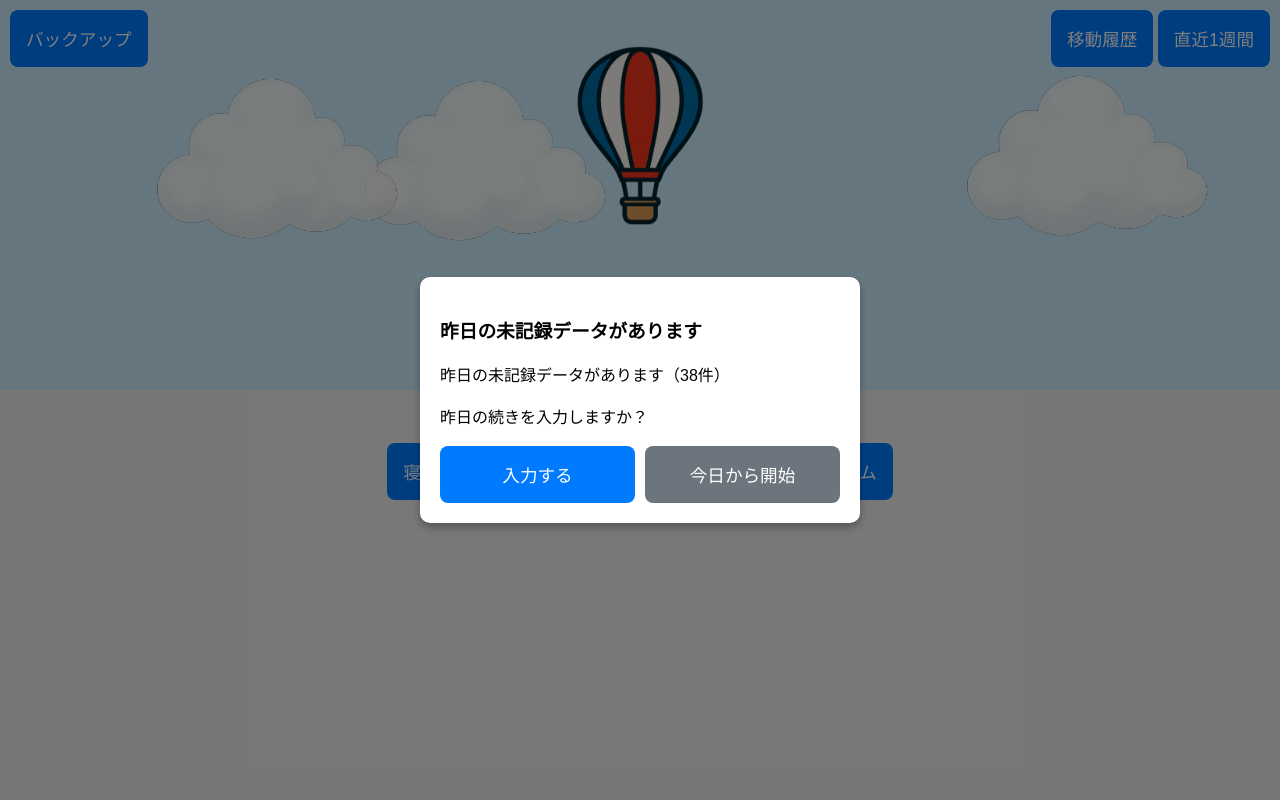
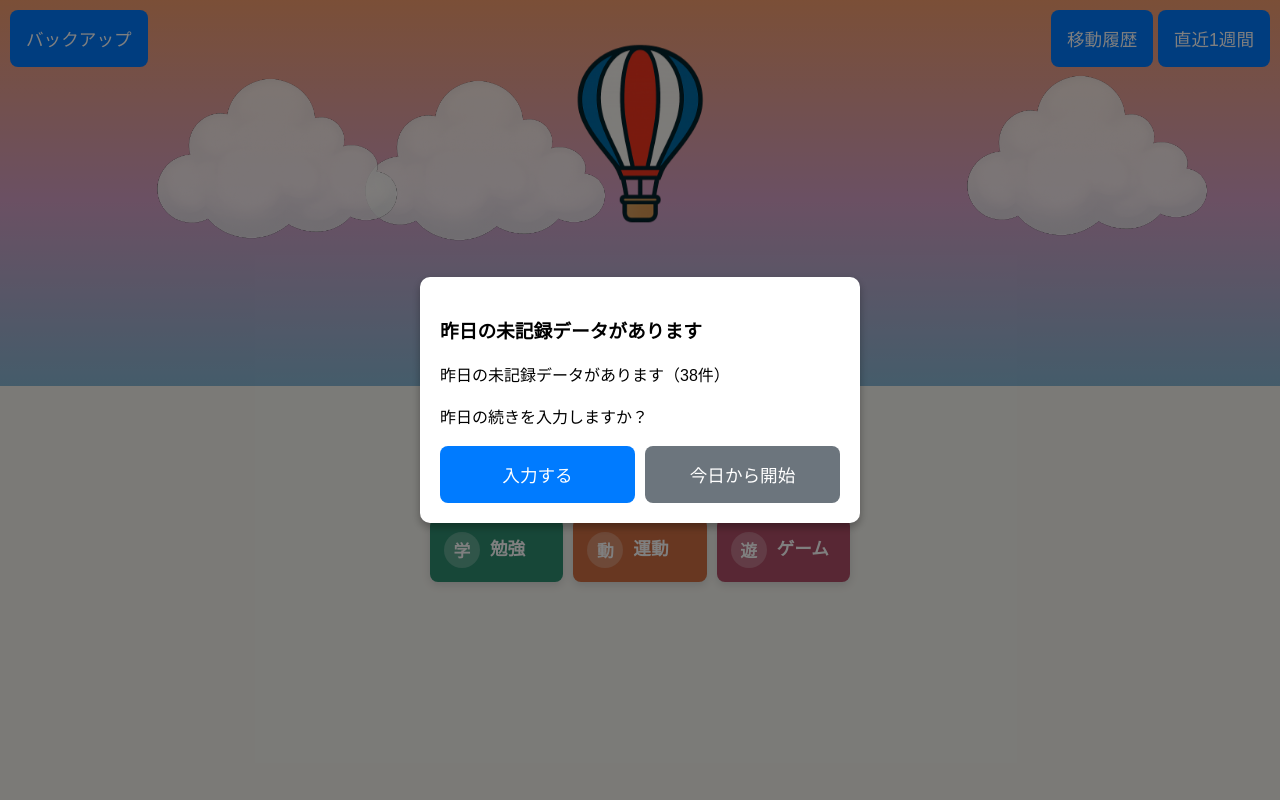
Before and after one commit to HirotoKing/schedule_app, a Flask app: page / in a window 1280 px wide. Run offline with Flask 3, Linux system fonts and the light colour scheme; data that the repository does not hold is empty; some libraries are stand-ins or nearby versions.

Commit message:
見た目の強化

```diff
--- a/static/script.js
+++ b/static/script.js
@@ -16,6 +16,7 @@ let cloudMoveInterval = null;
 let activeQuestionDate = null;
 let activeQuestionLabel = "今日";
 let returnToTodayAfterCurrentDate = false;
+let timeThemeInterval = null;
 
 // ----------------------------
 // 共通ユーティリティ
@@ -25,6 +26,27 @@ function disableButtons() {
 }
 function enableButtons() {
     document.querySelectorAll(".button-grid button").forEach(btn => btn.disabled = false);
+}
+
+function getTimeTheme(hour) {
+    if (hour >= 5 && hour < 10) return "morning";
+    if (hour >= 10 && hour < 17) return "day";
+    if (hour >= 17 && hour < 20) return "evening";
+    return "night";
+}
+
+function applyTimeTheme() {
+    const top = document.querySelector(".top");
+    if (!top) return;
+    const theme = getTimeTheme(new Date().getHours());
+    top.classList.remove("morning", "day", "evening", "night");
+    top.classList.add(theme);
+}
+
+function startTimeThemeClock() {
+    applyTimeTheme();
+    if (timeThemeInterval) clearInterval(timeThemeInterval);
+    timeThemeInterval = setInterval(applyTimeTheme, 60 * 1000);
 }
 
 // ----------------------------
@@ -551,6 +573,7 @@ async function fetchCurrentAltitude() {
 }
 
 window.onload = async () => {
+    startTimeThemeClock();
     const altitude = await fetchCurrentAltitude();
     const altElem = document.getElementById("altimeter");
     altElem.dataset.altitude = altitude;
--- a/static/style.css
+++ b/static/style.css
@@ -7,6 +7,7 @@ body {
   display: flex;
   flex-direction: column;
   height: 100vh;
+  background: #f5f7f8;
 }
 
 /* 上部エリア（気球・雲） */
@@ -18,6 +19,39 @@ body {
   justify-content: center;
   align-items: center;
   background: #cceeff;
+  overflow: hidden;
+  transition: background 800ms ease, color 800ms ease;
+}
+.top::before {
+  content: "";
+  position: absolute;
+  inset: 0;
+  pointer-events: none;
+  transition: opacity 800ms ease;
+}
+.top.morning {
+  background: linear-gradient(180deg, #ffe3a6 0%, #b8e4f5 58%, #d9f4ee 100%);
+  color: #263238;
+}
+.top.day {
+  background: linear-gradient(180deg, #8ed1f2 0%, #c7eff8 62%, #e8f7e9 100%);
+  color: #1f3340;
+}
+.top.evening {
+  background: linear-gradient(180deg, #f7a06f 0%, #d7a2c8 52%, #8ab9d6 100%);
+  color: #2e2733;
+}
+.top.night {
+  background: linear-gradient(180deg, #1b2b48 0%, #314d75 58%, #6d87a5 100%);
+  color: #f8fbff;
+}
+.top.night::before {
+  opacity: 0.9;
+  background-image:
+    radial-gradient(circle at 16% 22%, rgba(255,255,255,0.9) 0 1px, transparent 2px),
+    radial-gradient(circle at 72% 18%, rgba(255,255,255,0.75) 0 1px, transparent 2px),
+    radial-gradient(circle at 88% 38%, rgba(255,255,255,0.8) 0 1px, transparent 2px),
+    radial-gradient(circle at 44% 31%, rgba(255,255,255,0.7) 0 1px, transparent 2px);
 }
 .top-bar.left {
   position: absolute;
@@ -59,20 +93,22 @@ body {
 .altimeter {
   font-size: 1.5rem;
   margin-top: 10px;
+  text-shadow: 0 1px 2px rgba(255,255,255,0.35);
 }
 
 /* 下部エリア（ボタン・質問） */
 .bottom {
   flex: 1;
-  background: #f0f0f0;
-  padding: 10px;
+  background: #f7f6f0;
+  padding: 12px 10px 16px;
   text-align: center;
 }
 .button-grid {
-  display: flex;
-  flex-wrap: wrap;
-  justify-content: center;
+  display: grid;
+  grid-template-columns: repeat(2, minmax(0, 1fr));
   gap: 10px;
+  max-width: 420px;
+  margin: 0 auto;
 }
 button {
   padding: 16px;
@@ -82,6 +118,12 @@ button {
   background: #007bff;
   color: white;
   cursor: pointer;
+  transition: transform 120ms ease, filter 120ms ease, box-shadow 120ms ease;
+  -webkit-tap-highlight-color: transparent;
+}
+button:active {
+  transform: translateY(1px) scale(0.98);
+  filter: brightness(0.95);
 }
 button:disabled {
   background-color: #cccccc;
@@ -95,6 +137,54 @@ button:disabled {
 .question {
   font-size: 1.2rem;
   margin-bottom: 15px;
+  line-height: 1.5;
+}
+.activity-btn {
+  display: flex;
+  align-items: center;
+  justify-content: flex-start;
+  gap: 10px;
+  min-height: 64px;
+  padding: 12px 14px;
+  box-shadow: 0 3px 8px rgba(36, 44, 54, 0.14);
+}
+.activity-icon {
+  display: inline-flex;
+  align-items: center;
+  justify-content: center;
+  width: 36px;
+  height: 36px;
+  flex: 0 0 36px;
+  border-radius: 50%;
+  background: rgba(255,255,255,0.24);
+  font-weight: 700;
+  font-size: 1.05rem;
+}
+.activity-label {
+  min-width: 0;
+  font-weight: 700;
+  line-height: 1.2;
+}
+.activity-btn.sleep {
+  background: #6f7fd4;
+}
+.activity-btn.work {
+  background: #2c87a3;
+}
+.activity-btn.think {
+  background: #8a6bb7;
+}
+.activity-btn.study {
+  background: #2f8f71;
+}
+.activity-btn.exercise {
+  background: #d16f43;
+}
+.activity-btn.game {
+  background: #b14f68;
+}
+.activity-btn:disabled {
+  background-color: #cccccc;
 }
 
 /* アニメーション */
@@ -125,6 +215,11 @@ button:disabled {
   pointer-events: none;
   z-index: 1;
   transition: transform 0.5s linear;
+}
+@media (min-width: 700px) {
+  .button-grid {
+    grid-template-columns: repeat(3, minmax(0, 1fr));
+  }
 }
 
 /* ポップアップ共通 */
--- a/templates/index.html
+++ b/templates/index.html
@@ -36,12 +36,30 @@
   <div class="bottom">
     <div id="question" class="question">読み込み中...</div>
     <div class="button-grid">
-      <button onclick="handleButtonClick('寝食')">寝食</button>
-      <button onclick="handleButtonClick('仕事')">仕事</button>
-      <button onclick="handleButtonClick('知的活動')">知的活動</button>
-      <button onclick="handleButtonClick('勉強')">勉強</button>
-      <button onclick="handleButtonClick('運動')">運動</button>
-      <button onclick="handleButtonClick('ゲーム')">ゲーム</button>
+      <button class="activity-btn sleep" onclick="handleButtonClick('寝食')">
+        <span class="activity-icon">寝</span>
+        <span class="activity-label">寝食</span>
+      </button>
+      <button class="activity-btn work" onclick="handleButtonClick('仕事')">
+        <span class="activity-icon">仕</span>
+        <span class="activity-label">仕事</span>
+      </button>
+      <button class="activity-btn think" onclick="handleButtonClick('知的活動')">
+        <span class="activity-icon">知</span>
+        <span class="activity-label">知的活動</span>
+      </button>
+      <button class="activity-btn study" onclick="handleButtonClick('勉強')">
+        <span class="activity-icon">学</span>
+        <span class="activity-label">勉強</span>
+      </button>
+      <button class="activity-btn exercise" onclick="handleButtonClick('運動')">
+        <span class="activity-icon">動</span>
+        <span class="activity-label">運動</span>
+      </button>
+      <button class="activity-btn game" onclick="handleButtonClick('ゲーム')">
+        <span class="activity-icon">遊</span>
+        <span class="activity-label">ゲーム</span>
+      </button>
     </div>
     <div id="todayDate" class="today-date"></div>
   </div>
```
